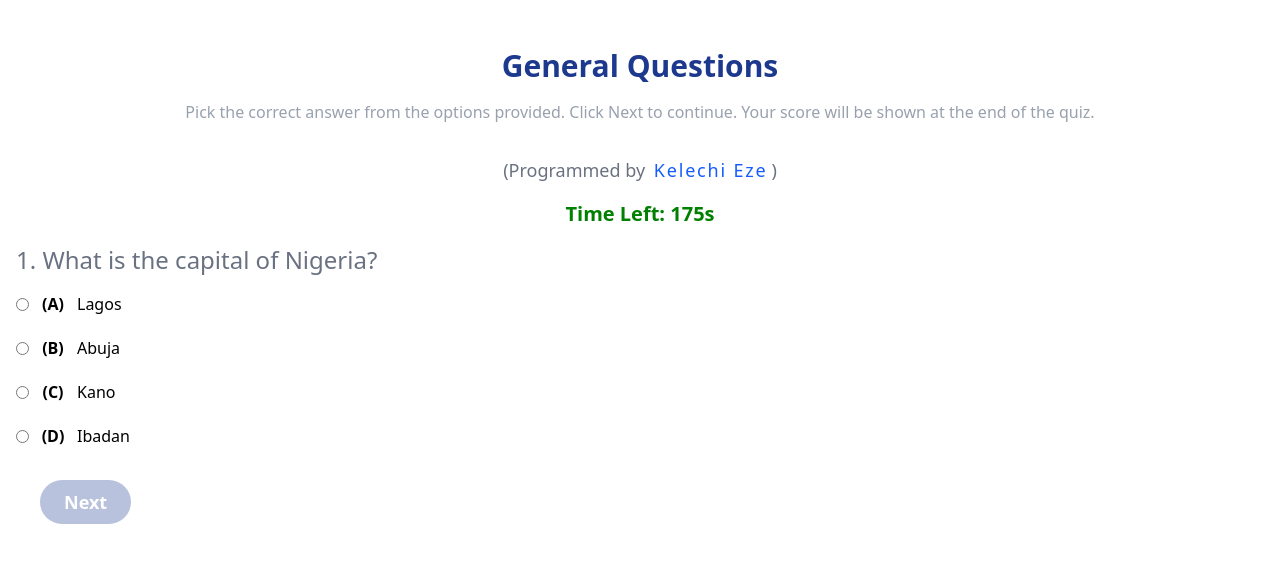
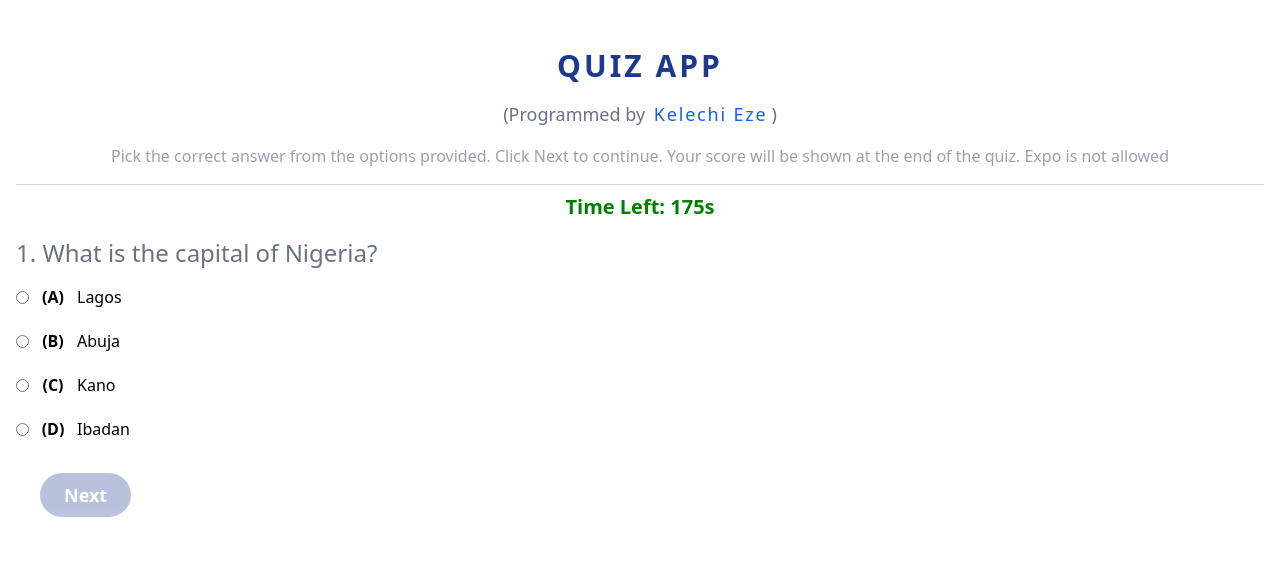
Before and after one commit to ckelechieze/quiz-app, a website: page index.html in a window 1280 px wide. Drawn offline with Linux system fonts and the light colour scheme.

Commit message:
updated instructions

```diff
--- a/index.html
+++ b/index.html
@@ -15,10 +15,12 @@
     <!-- Quiz container -->
     <div id="quiz-box">
       <!--Heading/Instructions-->
-      <h1 class="text-3xl text-blue-900 font-bold text-center mb-4 mt-2">General Questions</h1>
+      <h1 class="text-3xl text-blue-900 font-bold text-center mb-4 mt-2 tracking-widest">QUIZ APP</h1>
 
-      <p class="text-gray-400 text-center mb-8">Pick the correct answer from the options provided. Click Next to continue. Your score will be shown at the end of the quiz.</p>
       <p class="text-center text-gray-500 mb-4 text-lg">(Programmed by <a class="text-blue-600 tracking-widest hover:border border-teal-400 p-1 rounded-full" href="https://ckelechieze.github.io/my-personal-portfolio-assignment/">Kelechi Eze</a>)</p>
+
+      <p class="text-gray-400 text-center mb-4">Pick the correct answer from the options provided. Click Next to continue. Your score will be shown at the end of the quiz. Expo is not allowed</p>
+      <hr class="border-gray-300 mb-2">
 
       <!--Questions Element-->
       <!--Timer-->
```
Also changed, not shown: src/output.css.
